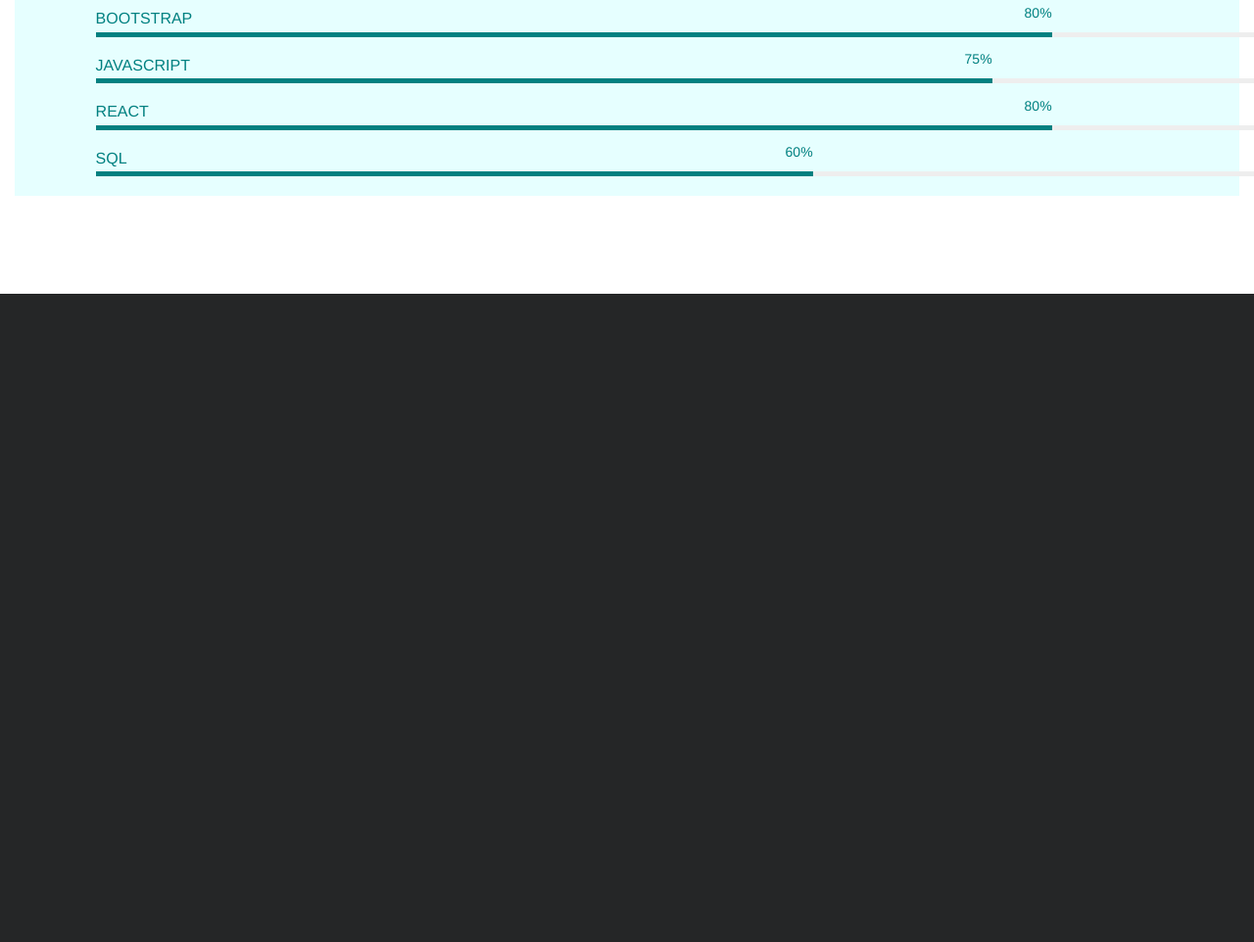
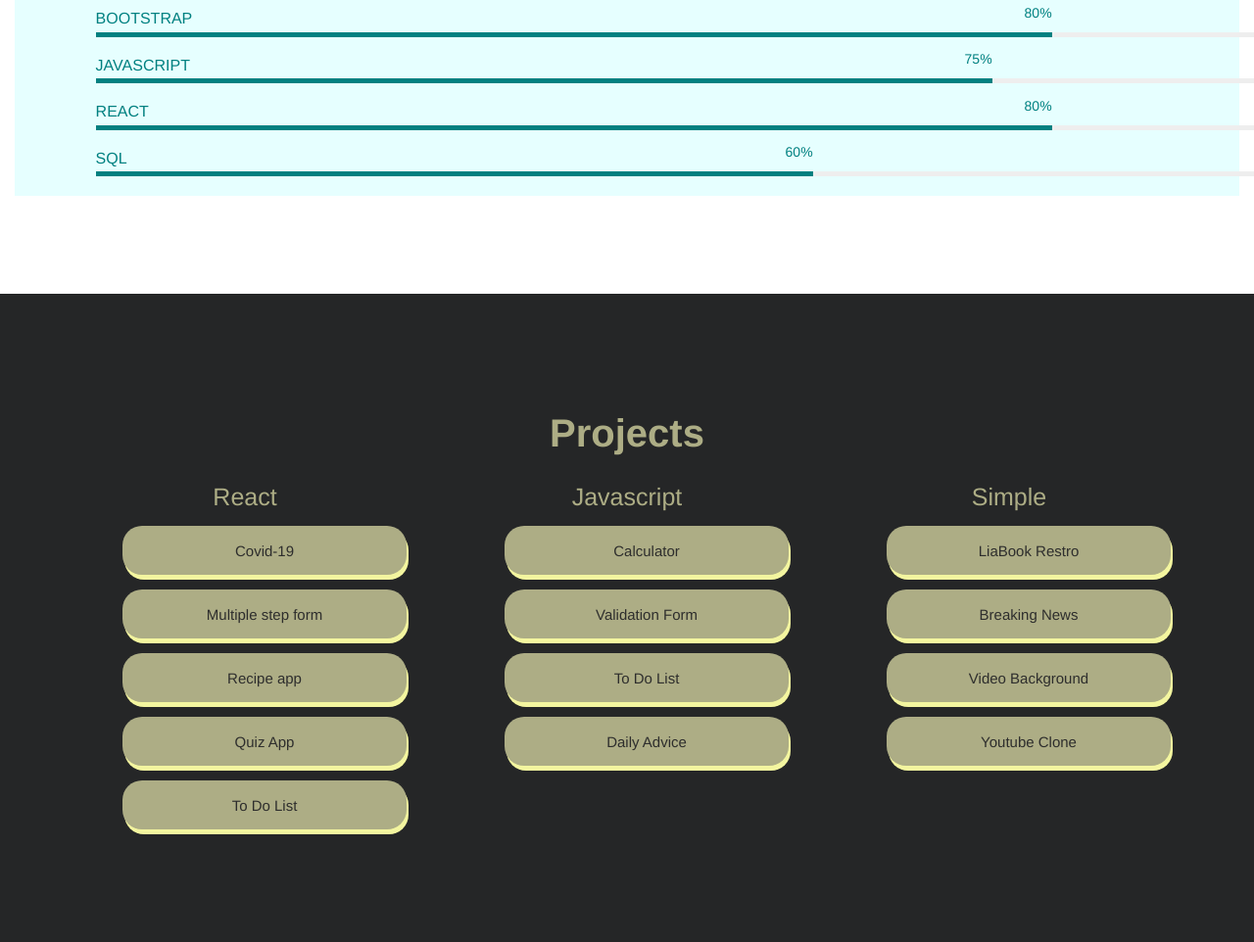
Before and after one commit to shreyaraj20/Portfolio, a plain HTML site: page index.html in a window 1280 px wide. Shown: the part 1500-2462 px from the top of the page at 98% size. Before the commit the page ends 1800 px from the top, so only its background shows below. Drawn offline with nearby package versions, Linux system fonts and the light colour scheme.

Commit message:
projects added

```diff
--- a/index.css
+++ b/index.css
@@ -315,3 +315,46 @@
     right: 0;
     top:-30px;
 }
+
+.projects{
+    background-color: #252627;
+    padding: 100px 15px;
+    width: 100%;
+}
+
+.projects .section-title h1{
+    font-size:4rem;
+    font-weight: 600;
+    color: #adad85;
+    text-align: center;
+}
+.projects h2{
+    font-size:2.5rem;
+    font-weight: 400;
+    color: #adad85;
+    text-align: center;
+}
+.projects .project {
+	background:#adad85;
+	color:black;
+	height:50px;
+	padding:15px;
+	margin:15px;
+	border-radius:20px;
+    box-shadow:  2px 5px #f3f59f;
+    text-align: center;
+    list-style-type: none;
+}
+
+.projects .item .project a{
+	color:#2e2e2d;
+	 font-size:15px;
+     font-weight:400;
+
+}
+
+ .projects .item .project:hover {
+    animation: transform 0.7s ease-in-out both;
+	 background:#f3f59f;
+	 box-shadow:  2px 5px #adad85;
+}
--- a/index.html
+++ b/index.html
@@ -193,5 +193,49 @@
 
 
        <!--End skill!-->
+
+
+         <!--START PROJECTS-->
+
+    <div class="projects" id="projects">
+       <div class="container container-fluid">
+                    <div class="row">
+                        <div class="section-title text-center">
+                           <h1>Projects</h1>
+                          </div>
+                     </div>
+                   <div class="row projects-gall">
+                     <div class="item col-sm-4 ">
+                        <h2>React</h2>
+                        <ul>
+                               <div class="project"><li><a href="https://covid19react.netlify.app" target="_blank">Covid-19</a></li></div>
+                               <div class="project"><li><a href="https://personaldetailsform.netlify.app">Multiple step form</a></li></div>
+                               <div class="project"><li><a href="https://reactrecipeapp123.netlify.app">Recipe app</a></li></div>
+                               <div class="project"><li><a href="https://geography-quizapp.netlify.app">Quiz App</a></li></div>
+
+                               <div class="project"><li><a href="https://anothertodolist123.netlify.app">To Do List</a></li></div>
+
+                       </ul>
+                   </div>
+                    <div class="item col-sm-4">
+                        <h2>Javascript</h2>
+                        <ul>
+                             <div class="project"><li><a href="https://simplecalculator123.netlify.app">Calculator</a></li></div>
+                             <div class="project"><li><a href="https://validation-form.netlify.app">Validation Form</a></li></div>
+                             <div class="project"><li><a href="https://todolist1234.netlify.app">To Do List</a></li></div>
+                             <div class="project"><li><a href="https://react-advice-random.netlify.app">Daily Advice </a></li></div>
+                     </ul>
+                     </div>
+                    <div class="item col-sm-4 ">
+                        <h2> Simple</h2>
+                        <ul>
+                              <div class="project"><li><a href="https://liabook.netlify.app">LiaBook Restro</a></li></div>
+                              <div class="project"><li><a href="https://breakingnews123.netlify.app">Breaking News</a></li></div>
+                              <div class="project"><li><a href="https://videobackgroundcss.netlify.app">Video Background</a></li></div>
+                              <div class="project"><li><a href="https://youtube-clone-react-app.netlify.app">Youtube Clone</a></li></div>
+                      </ul>
+                     </div>
+        </div>
+      </div>
 </body>
 </html>
```
